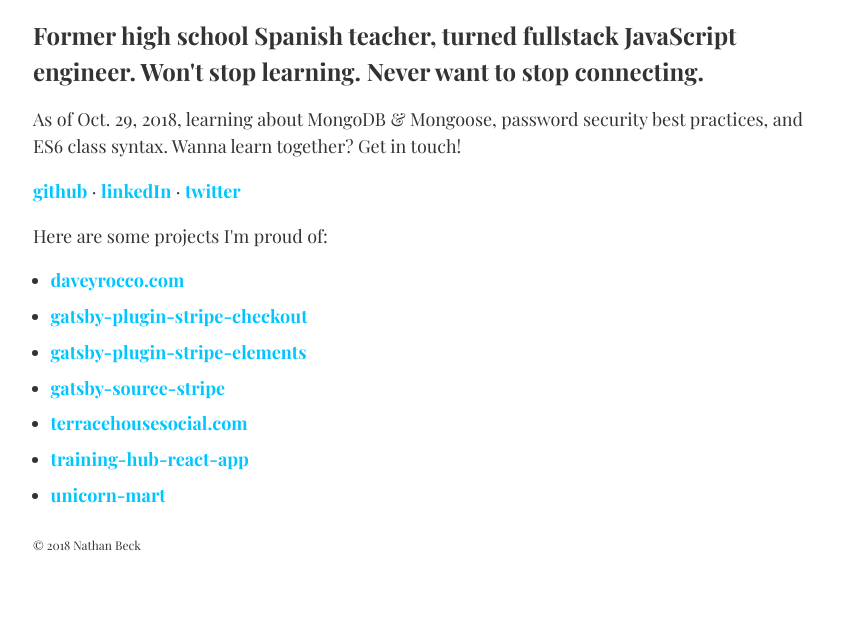
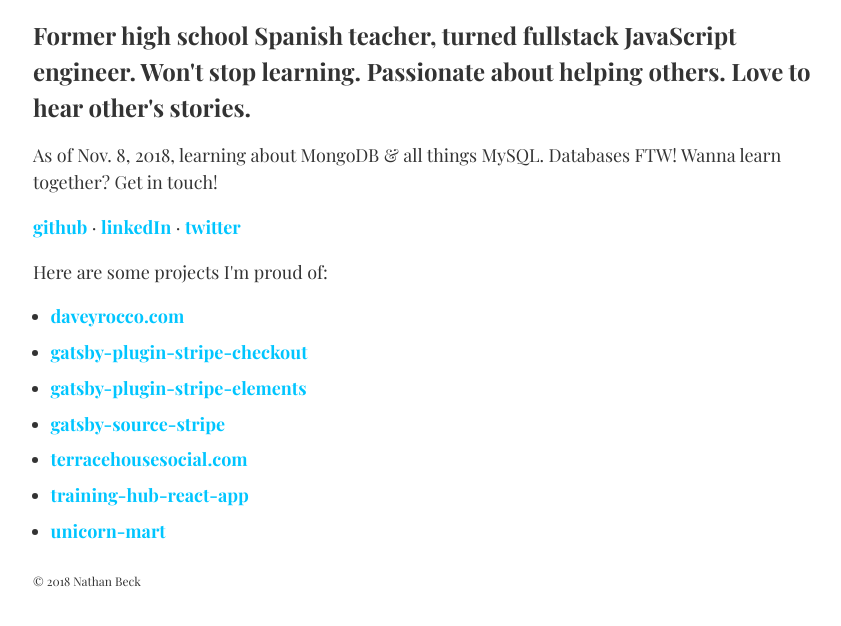
Before and after one commit to njosefbeck/njosefbeck.com, a Gatsby site: page / in a window 1280 px wide. Shown: the part 138-764 px from the top of the page, without its empty margins (217-1058 px from the left). Built offline with nearby package versions, Linux system fonts and the light colour scheme; Gatsby itself is replaced by a stand-in of ours; some packages are replaced by stand-ins of ours.

Commit message:
Update lead and learning paragraph

```diff
--- a/src/pages/index.js
+++ b/src/pages/index.js
@@ -15,9 +15,9 @@
   return (
     <Layout>
       <main className="Home">
-        <p className="lead">Former high school Spanish teacher, turned fullstack JavaScript engineer. Won't stop learning. Never want to stop connecting.</p>
+        <p className="lead">Former high school Spanish teacher, turned fullstack JavaScript engineer. Won't stop learning. Passionate about helping others. Love to hear other's stories.</p>
 
-        <p>As of Oct. 29, 2018, learning about MongoDB & Mongoose, password security best practices, and ES6 class syntax. Wanna learn together? Get in touch!</p>
+        <p>As of Nov. 8, 2018, learning about MongoDB & all things MySQL. Databases FTW! Wanna learn together? Get in touch!</p>
 
         <p>
           <a href="https://github.com/njosefbeck/" target="_blank" rel="noopener noreferrer">github</a> &middot; <a href="https://www.linkedin.com/in/njosefbeck" target="_blank" rel="noopener noreferrer">linkedIn</a> &middot; <a href="https://twitter.com/njosefbeck" target="_blank" rel="noopener noreferrer">twitter</a>
--- a/src/pages/resume.js
+++ /dev/null
@@ -1,3 +0,0 @@
-import React from "react"
-
-export default () => <div>Hello resume page!</div>
```
Also changed, not shown: src/learnings.json (added, +8 -0 lines).
